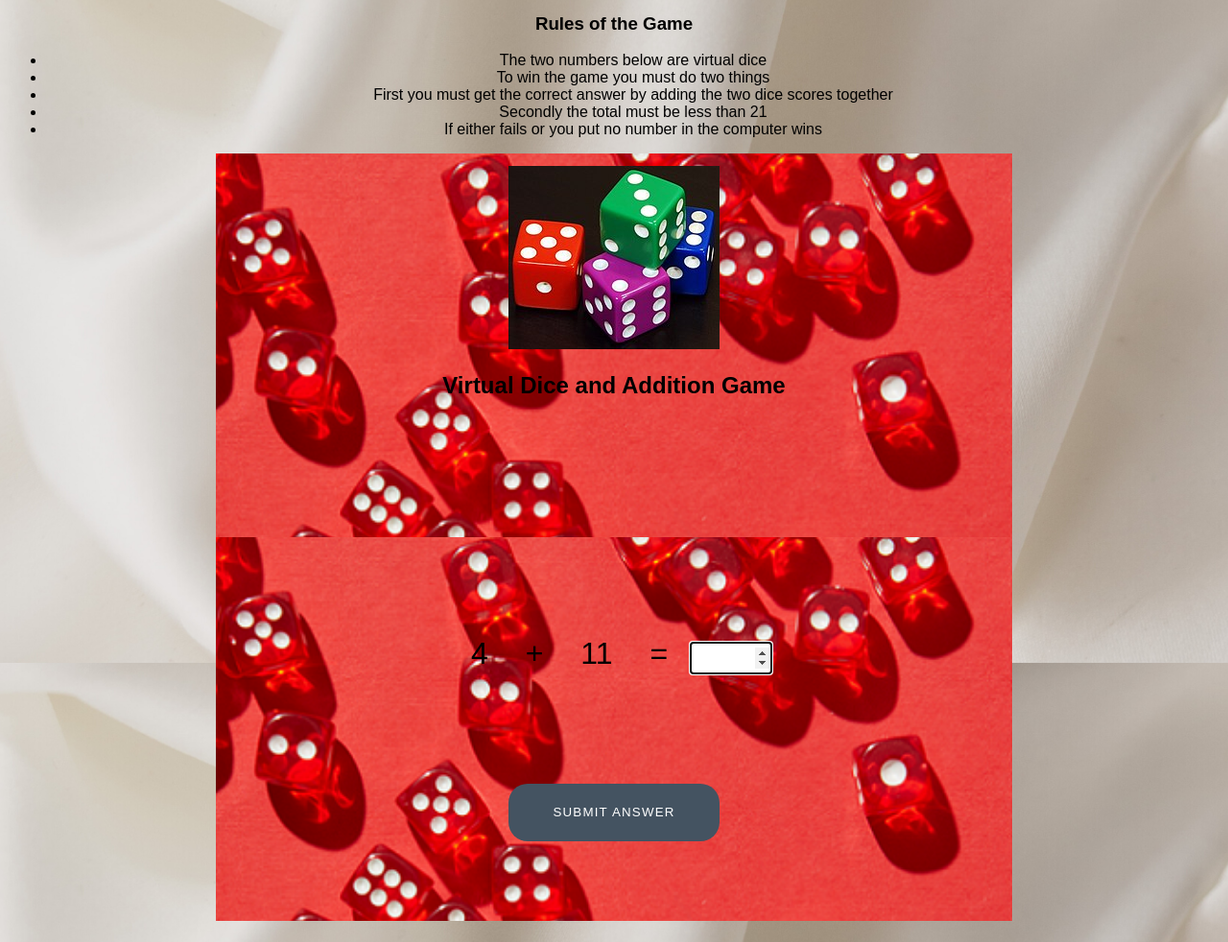
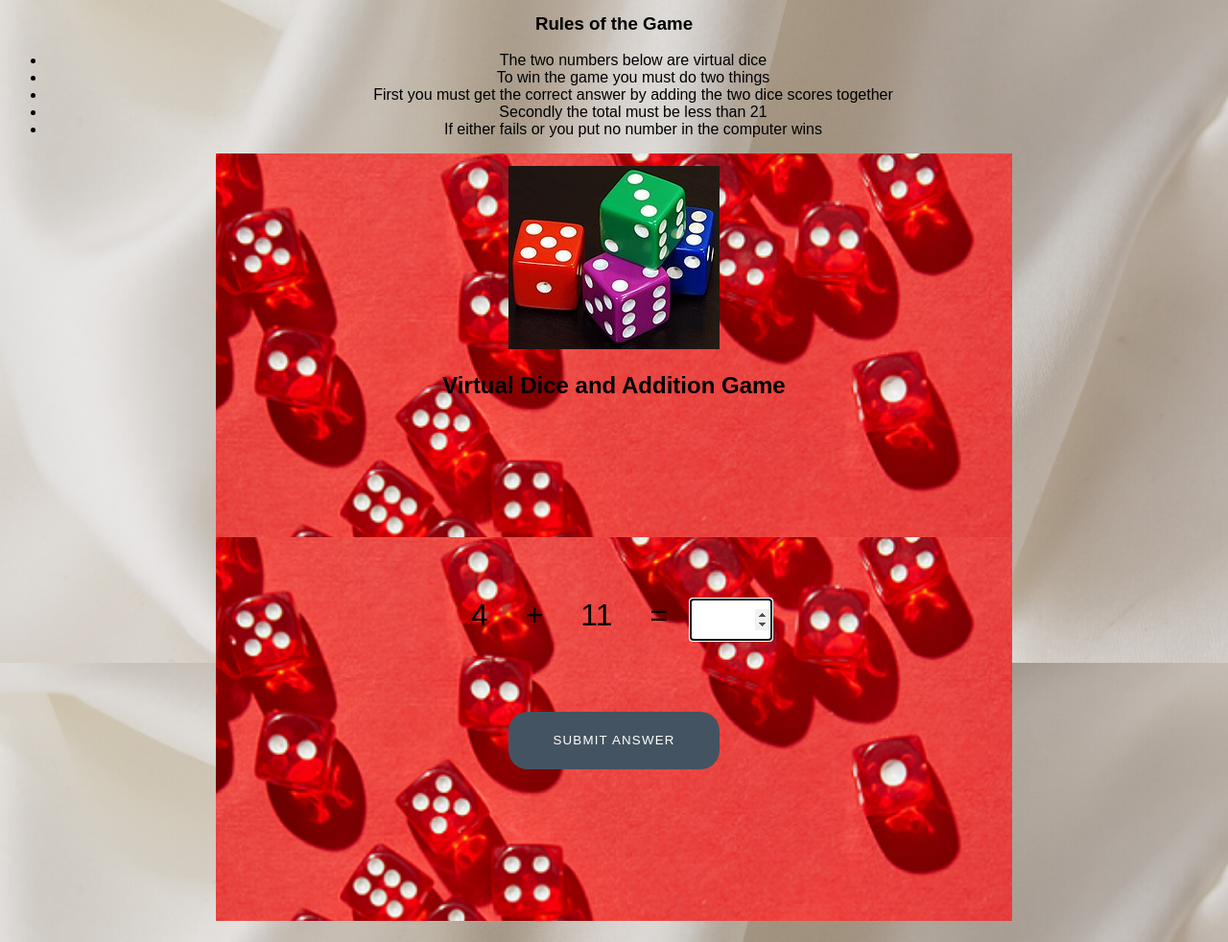
Before and after one commit to Code-Institute-Submissions/alanwhelan1978-dicegame_DecResub, a plain HTML site: page index.html in a window 1280 px wide. Shown: the part 109-1091 px from the top of the page at 96% size. Drawn offline with Linux system fonts and the light colour scheme; a web font is replaced by a local one.

Commit message:
Change padding in question area in CSS

```diff
--- a/assets/css/style.css
+++ b/assets/css/style.css
@@ -44,7 +44,7 @@ body {
     width: 50%;
     font-size: 2rem;
     margin: auto;
-    padding: 90px 0;
+    padding: 50px 0;
 }
 
 .question-area span {
@@ -81,7 +81,7 @@ body {
     border: none;
     color: #445361;
     display: inline-block;
-    height: 30px;
+    height: 40px;
     width: 80px;
     font-size: 1.2rem;
 }
```
